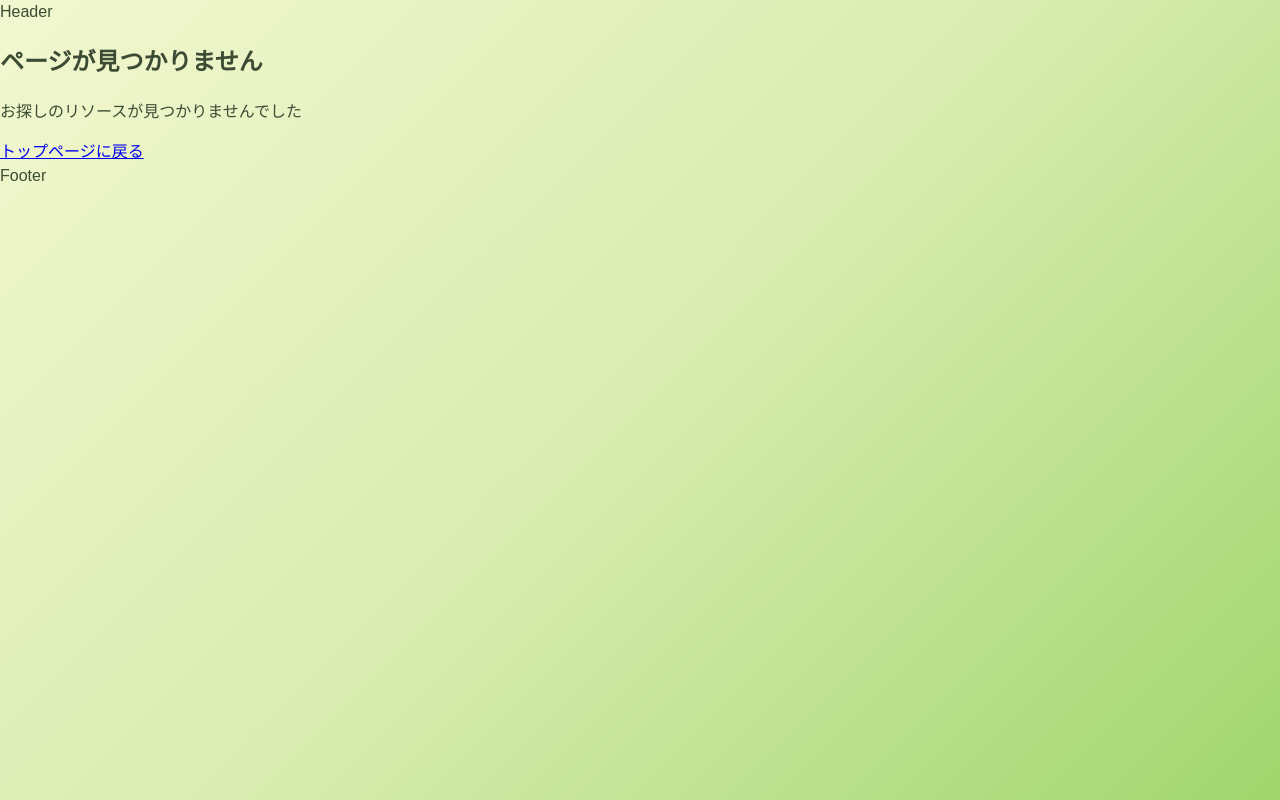
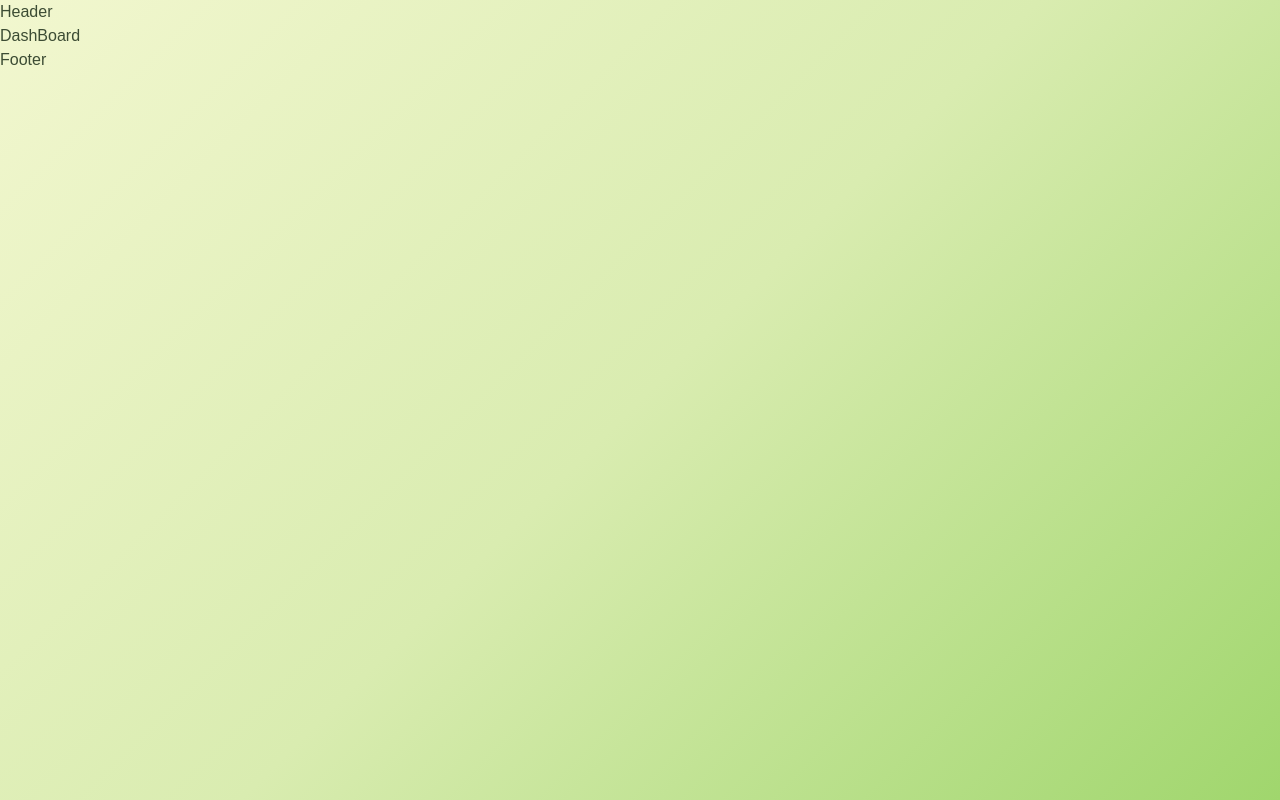
Before and after one commit to yoshihama-nineball/next-ts-tutorial, a Next.js app: page /dashboard in a window 1280 px wide. Before the commit this address had no page. Built offline with nearby package versions, Linux system fonts and the light colour scheme.

Commit message:
add: dashboard page

```diff
--- /dev/null
+++ b/app/dashboard/layout.tsx
@@ -0,0 +1,8 @@
+
+export default function DashboardLayout({ children }: { children: React.ReactNode })  {
+  return (
+    <div>
+      <div>{children}</div>
+    </div>
+  );
+}
--- /dev/null
+++ b/app/dashboard/page.tsx
@@ -0,0 +1,8 @@
+
+const DashBoard = () => {
+  return (
+    <div>DashBoard</div>
+  )
+}
+
+export default DashBoard
```
